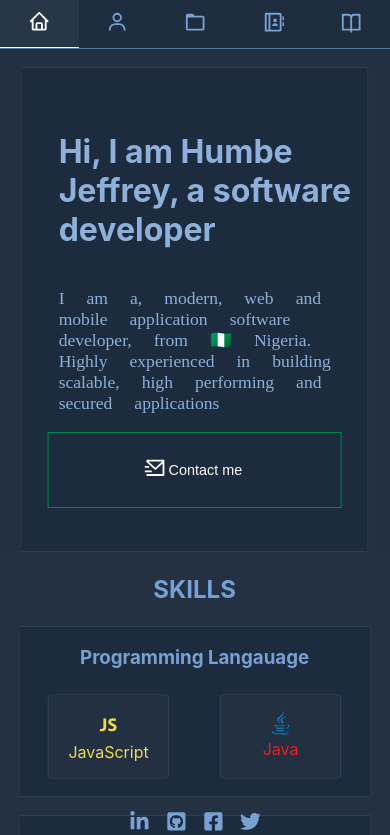
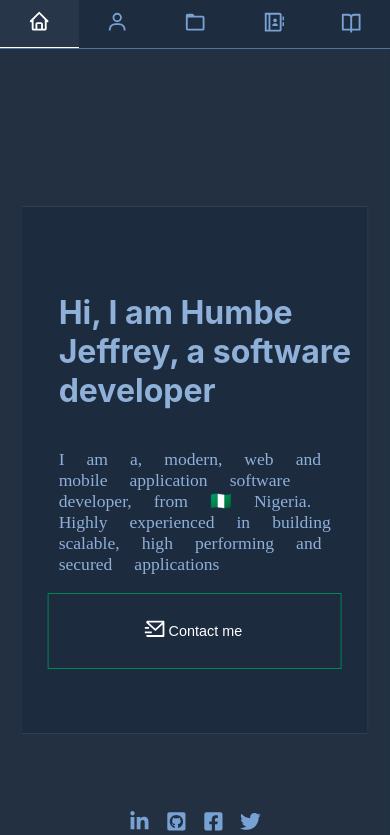
Before and after one commit to humbejeff2116/portfolio-app, a React (Create React App) app: page / in a window 390 px wide. Shown: the top 835 px of the page. Built offline with nearby package versions, Linux system fonts and the light colour scheme.

Commit message:
added more responsive css media queries to index component

```diff
--- a/src/components/index/indexMod.css
+++ b/src/components/index/indexMod.css
@@ -104,15 +104,56 @@
   width: 1.5em;
   height:1.5em;
 }
+.arrow{
+  min-height: 20vh;
+  display:flex;
+  flex-direction: column;
+  justify-content: flex-end;
+  text-align: center;
+  border-radius: 8px;
+  width:60%;
+  margin-left: auto;
+  margin-right: auto;
+  align-self:flex-end;
+  padding:0.6em;
+}
 
-@media  only screen and (max-width:600px){
+.arrow p{
+  -webkit-animation: bounce 2s ease-out;
+  -moz-animation: bounce 800ms ease-out;
+  -o-animation: bounce 800ms ease-out;
+  animation: bounce 2s ease-out;
+}
+
+.arrow i{
+  color:var(--prim-border-color);
+}
+
+.arrow-down{
+  width: 1.8em;
+  height:1.8em;
+  transform:rotate(90deg);
+}
+@media only screen and (max-width:1350px){
+
+
+}
+
+@media only screen and (max-width:966px){
   .pic-mod-intro{
-    width:84%;
+    width:55%;
+    min-height:60vh;
+    margin-top:auto;
+    margin-bottom: auto;
+    margin-left: 18%;
+    margin-right:auto;
+  }
+  .pic-mod-intro-hire{
+    height:10vh;
 
   }
-
-  .pic-mod-intro-hire{
-    height:9vh;
+  .arrow{
+    display:none;
   }
 
   .pic-mod-arrow{
@@ -127,10 +168,56 @@
   }
 
 }
+
+@media only screen and (max-width:840px){
+
+}
+
+@media only screen and (max-width:744px){
+
+
+}
 @media only screen and (max-width:414px) and (max-height: 736px){
   .pic-mod-intro-hire{
     height:8vh;
     width:90%;
+  }
+
+}
+@media only screen and (max-width: 700px) {
+  .pic-mod-intro{
+    width:65%;
+    margin-left: 10%;
+  }
+
+  .pic-mod-intro-hire{
+    height:8vh;
+    width:90%;
+  }
+
+}
+
+@media only screen and (max-width:632px){
+
+
+}
+
+@media  only screen and (max-width:600px){
+  .pic-mod-intro{
+    width:84%;
+    margin-left: auto;
+
+  }
+
+  .pic-mod-intro-hire{
+    height:9vh;
+  }
+  .arrow{
+    display:none;
+  }
+
+  .pic-mod-arrow{
+    display:none;
   }
 
 }
--- a/src/components/pictureModule/Picturemodule.js
+++ b/src/components/pictureModule/Picturemodule.js
@@ -4,7 +4,7 @@ import React from 'react';
 export default function PictureComp({ leftPane, rightPane }) {
     if (!rightPane) {
         return (
-            <div className="pic-mod-contnr">
+            <div className="pic-mod-no-right-contnr">
                 <div className="pic-mod-no-right">
                     {leftPane}
                 </div>
--- a/src/components/sidenav/Sidenav.css
+++ b/src/components/sidenav/Sidenav.css
@@ -35,6 +35,7 @@
     margin:0;
     padding:0;
     position:fixed;
+    top:0;
     background-color: var(--sidenav-bg-primary);
     background-color: #1d2c3f;
     height:100vh;
--- a/src/components/skillsModule/Skillsmodule.css
+++ b/src/components/skillsModule/Skillsmodule.css
@@ -214,10 +214,30 @@
   margin:1%;
   width:35%;
 }
+@media only screen and (max-width:966px){
+  .skills-mod{
+    width:70%;
+    margin-left:12%;
+  }
+
+}
+@media only screen and (max-width:700px){
+  .skills-mod{
+    width:70%;
+    margin-left:10%;
+  }
+  .skills-mod-hd{
+    width:70%;
+    margin-left:10%;
+  }
+
+}
 
 @media  only screen and (max-width:600px){
   .skills-mod{
     width:90%;
+    margin-left:auto;
+    margin-right:auto;
     margin-bottom: 5%;
   }
   .skills-mod-ittm p{
--- a/src/components/template/Template.css
+++ b/src/components/template/Template.css
@@ -1,3 +1,6 @@
+
+
+
 .container{
   display:flex;
   flex-direction:row;
@@ -17,6 +20,10 @@
   background-color: var(--sidenav-bg-primary);
   margin-left: 6rem;
 }
+/* .pgtemp-only-bottom-contr{
+  border:1px solid black;
+
+} */
 
 .pgtemp-bttm-bdy-left{
   width:60%;
@@ -35,7 +42,24 @@
   width:100%;
 }
 
+@media only screen and (max-width:966px){
+
+  .container{
+    margin-left:6rem;
+  }
+
+}
+@media only screen and (max-width:700px){
+
+
+
+}
+
 @media only screen and (max-width:600px){
+  .container{
+    margin-left:6rem;
+    margin-top:3.0rem;
+  }
   .pgtemp-bottom-contr{
     margin-left:0;
   }
@@ -59,20 +83,3 @@
   }
 
 }
-
-@media only screen and (max-width:966px){
-
-  .container{
-    margin-left:6rem;
-    margin-top:3.0rem;
-  }
-
-}
-
-@media only screen and (max-width:700px){
-
-  .container{
-    margin-left:0;
-  }
-
-}
--- a/src/index.css
+++ b/src/index.css
@@ -40,6 +40,12 @@ body {
   background-color: var(--sidenav-bg-primary);
   display:flex;
   flex-direction:row;
+}
+.pic-mod-no-right-contnr{
+  min-height: 100vh;
+   background-color: var(--sidenav-bg-primary);
+   display:flex;
+   flex-direction:row;
 }
 
 .pic-mod-left{
@@ -318,38 +324,6 @@ opacity: 1;
 }
 
 /* W3, Opera 12+, Firefox 16+ */
-
-.arrow{
-  min-height: 20vh;
-  display:flex;
-  flex-direction: column;
-  justify-content: flex-end;
-  text-align: center;
-  border-radius: 8px;
-  width:60%;
-  margin-left: auto;
-  margin-right: auto;
-  align-self:flex-end;
-  padding:0.6em;
-}
-
-.arrow p{
-  -webkit-animation: bounce 2s ease-out;
-  -moz-animation: bounce 800ms ease-out;
-  -o-animation: bounce 800ms ease-out;
-  animation: bounce 2s ease-out;
-}
-
-.arrow i{
-  color:var(--prim-border-color);
-}
-
-.arrow-down{
-  width: 1.8em;
-  height:1.8em;
-  transform:rotate(90deg);
-}
-
 .nav-icon{
   width: 1.5em;
   height:1.5em;
@@ -358,6 +332,14 @@ opacity: 1;
 code {
   font-family: source-code-pro, Menlo, Monaco, Consolas, 'Courier New',
   monospace;
+}
+@media only screen and (max-width:966px){
+
+ .pic-mod-no-right{
+   min-height:100vh;
+ }
+
+
 }
 
 @media only screen and (max-width:600px){
@@ -379,9 +361,7 @@ code {
     height:1.4em;
   }
 
-  .arrow{
-    display:none;
-  }
+
 
 }
 
@@ -395,9 +375,6 @@ code {
 
 @media only screen and (max-width:287px){
 
-  .arrow {
-    display:none;
-  }
 
 }
 
```
